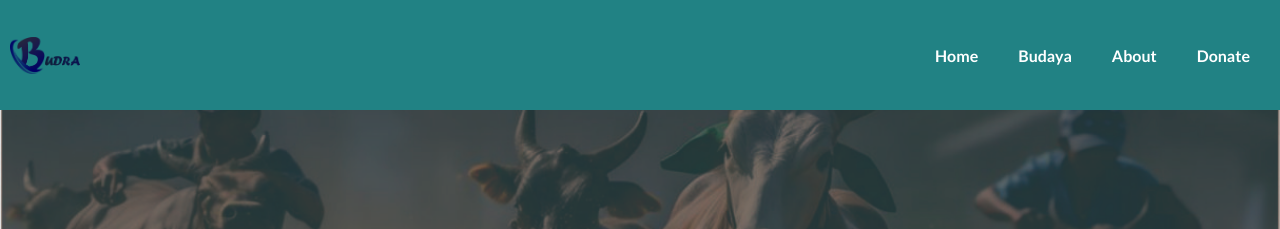
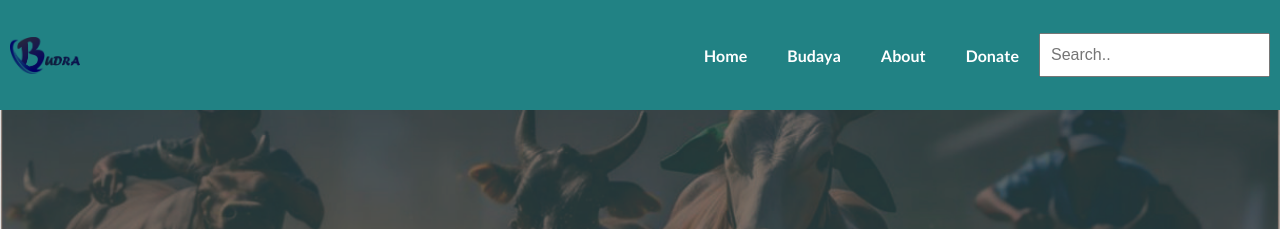
Before and after one commit to yeshintamira/capstone-project, a website built with webpack: page src/templates/index.html in a window 1280 px wide. Shown: the top 229 px of the page. Built offline with nearby package versions, Linux system fonts and the light colour scheme; files whose address does not match are found by name.

Commit message:
Update index.html

```diff
--- a/src/templates/index.html
+++ b/src/templates/index.html
@@ -16,6 +16,7 @@
             <li><a href="#">Budaya</a></li>
             <li><a href="#">About</a></li>
             <li><a href="#">Donate</a></li>
+            <input type="text" placeholder="Search.." name="search">
         </ul>
         <button id="menuIcon" aria-label="Toggle Menu">☰</button>
     </nav>
```
